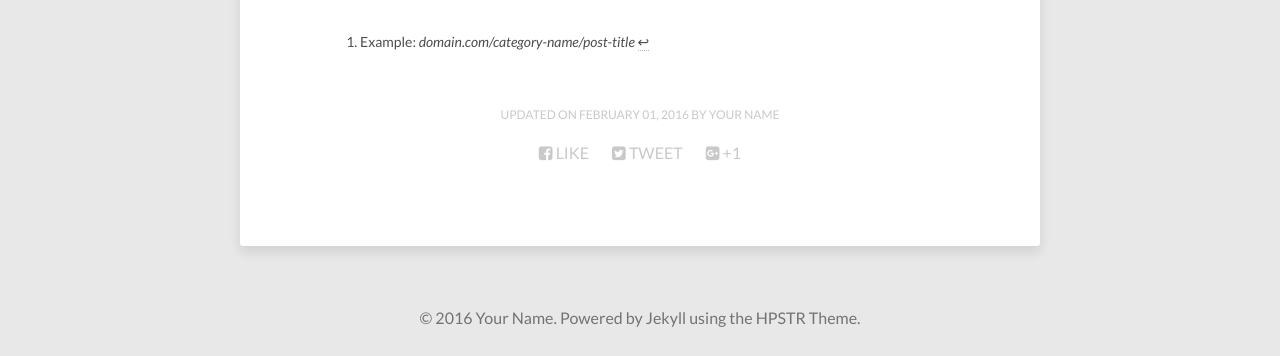
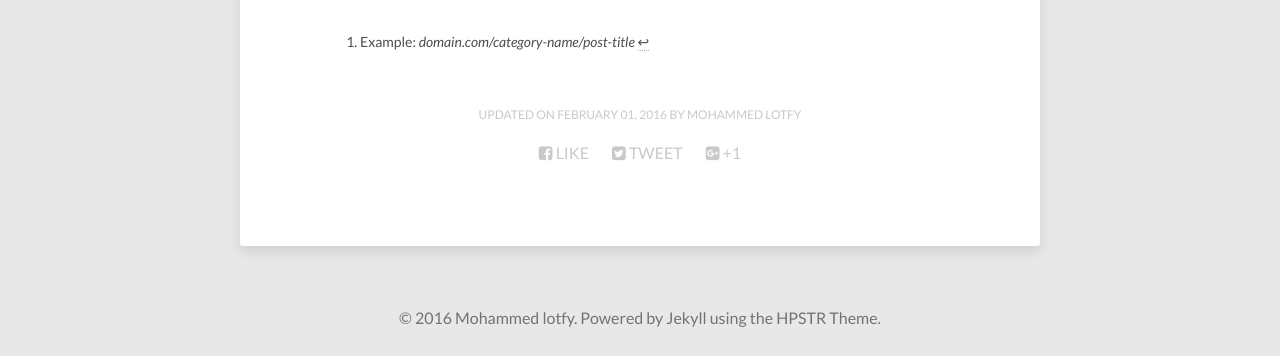
Before and after one commit to scropion86/scropion86.github.com, a Jekyll site: the page built from about/index.md, in a window 1280 px wide. Shown: the part 1201-1557 px from the top of the page. Built offline with Jekyll 4.4.1, drawn with Linux system fonts in a browser that asks for light colours; nearby versions of some CDN libraries; some of the changed lines change nothing that is shown.

Commit message:
Update _config.yml

```diff
--- a/_config.yml
+++ b/_config.yml
@@ -9,15 +9,15 @@
 
 # Owner/author information
 owner:
-  name:           Your Name
+  name:           Mohammed lotfy
   avatar:         avatar.jpg
-  bio:            "Your bio goes here. It shouldn't be super long but a good sentence or two should suffice."
-  email:          you@email.com
+  bio:            "Just another hobbyist programmer and IOT electronics designer"
+  email:          scropion86@gmail.com
   # Social networking links used in footer. Update and remove as you like.
-  twitter:
-  facebook:
-  github:
-  stackexchange:
+  twitter:   scropion86
+  facebook:       scropion86
+  github:         scropion86
+  stackexchange:  scropion86
   linkedin:
   instagram:
   flickr:
```
